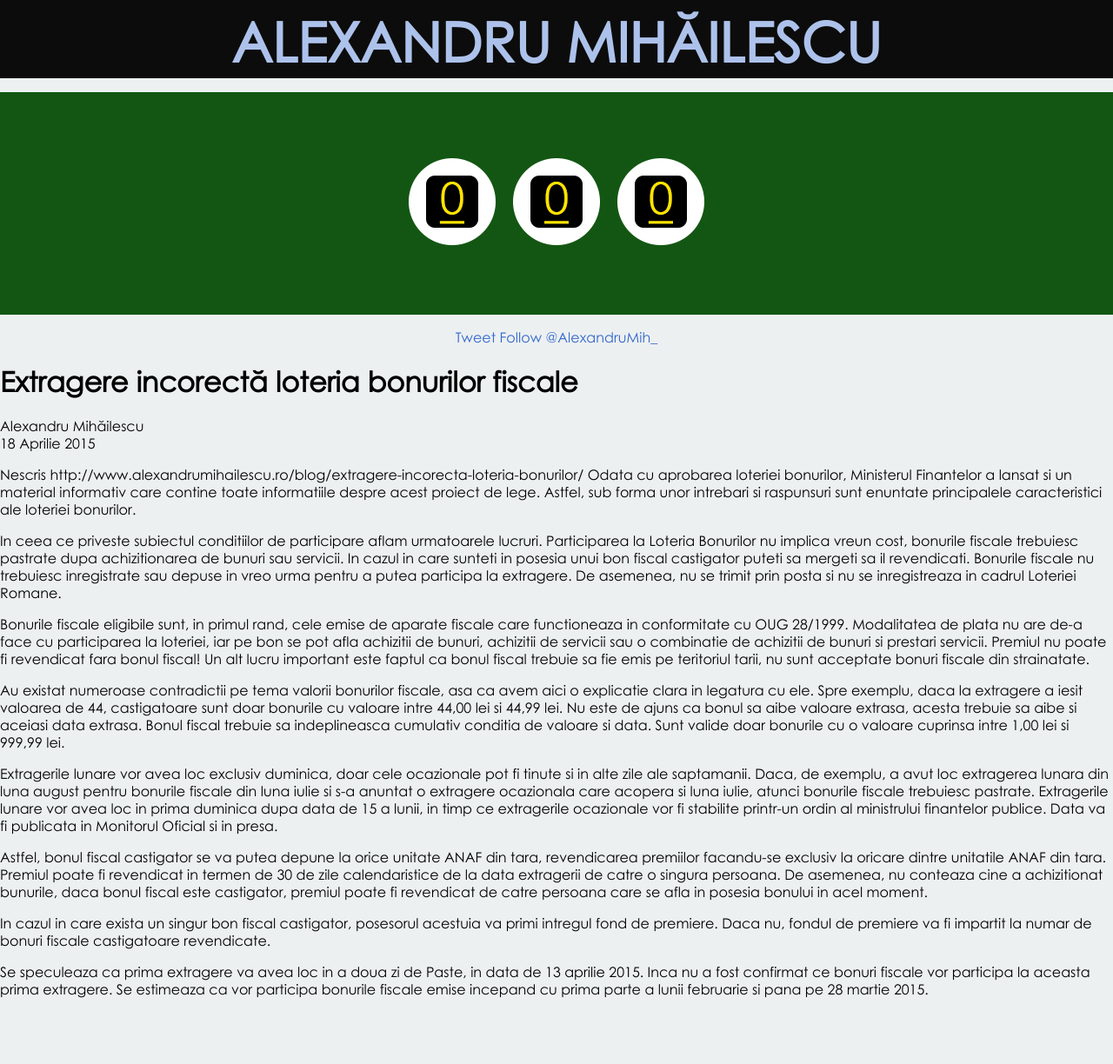
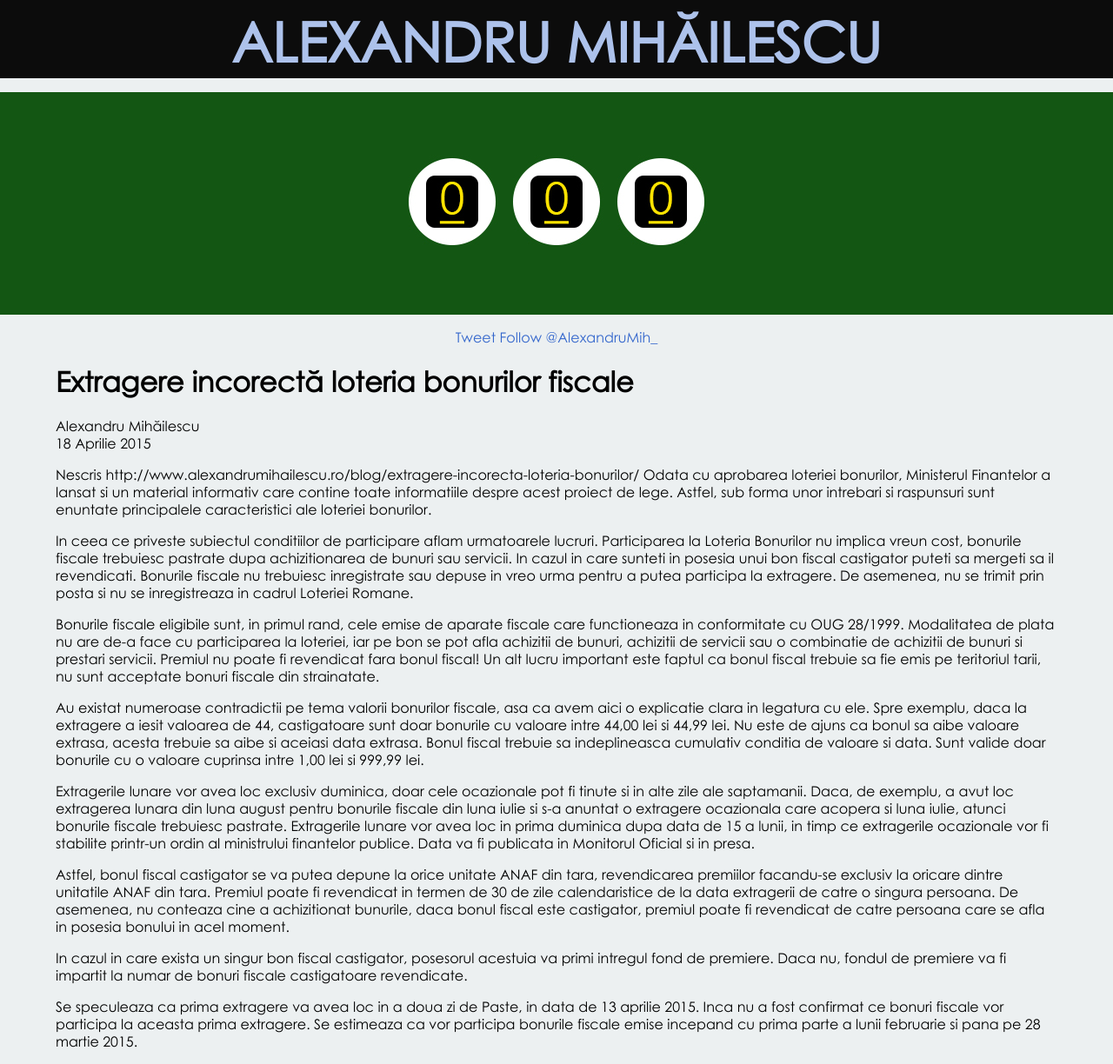
Before and after one commit to AlexandruMihailescu/alexandrumihailescu.github.com, a Jekyll site: the page built from _posts/2015-04-18-extragere-incorecta-loteria-bonurilor.md, in a window 1280 px wide. Shown: the whole page at 87% size. Built offline with Jekyll 4.4.1, drawn with Linux system fonts in a browser that asks for light colours; nearby versions of some CDN libraries; Markdown is read by kramdown in place of the engine named in the settings; comment, search, counter and statistics services are not loaded; before the commit the page ends 1164 px from its top, so only the background shows below that.

Commit message:
margin 5vw;

```diff
--- a/style/navstyle.css
+++ b/style/navstyle.css
@@ -232,5 +232,6 @@ nav.expanded #navigation {
 }
 
 #content{
-    margin: auto;
+    margin-left: 5vw;
+    margin-right: 5vw;
 }
```
